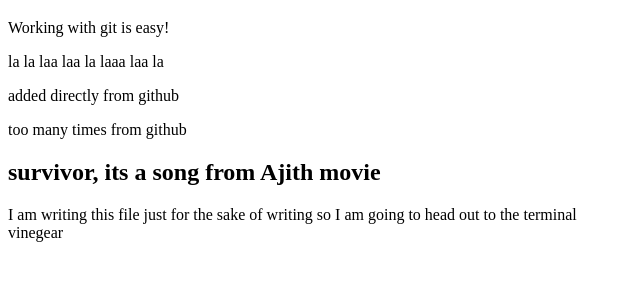
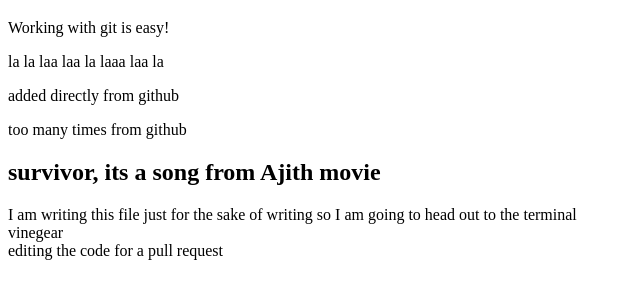
Before and after one commit to ramkrganesh/GitGithubMasterclass, a plain HTML site: page index.html in a window 1280 px wide. Shown: the part 61-360 px from the top of the page, without its empty margins (0-640 px from the left). Drawn offline with Linux system fonts and the light colour scheme.

Commit message:
cosmetic update

```diff
--- a/index.html
+++ b/index.html
@@ -25,3 +25,4 @@
 </div>
 <div>vinegear</div>
 <oruvan oruvan mudhalaali, ulagail matravan thozhilali></oruvan>
+    editing the code for a pull request
```
